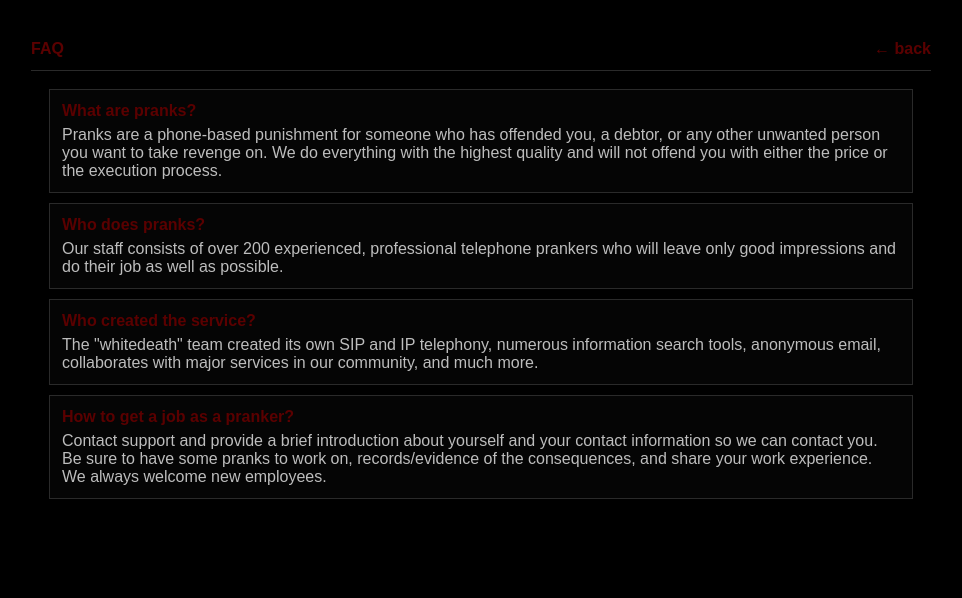
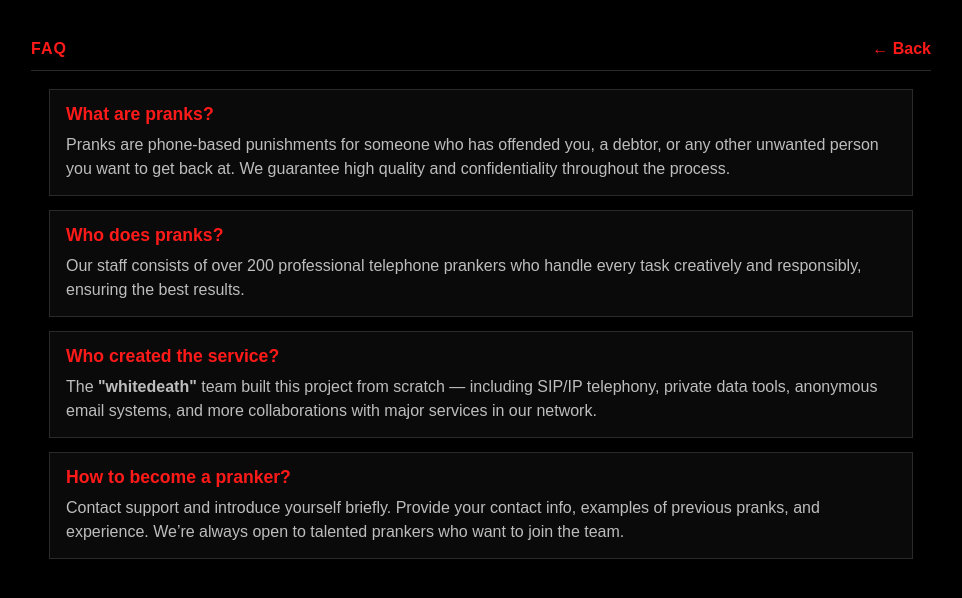
Before and after one commit to rustpranker/newprankingera, a website: page faq.html in a window 1280 px wide. Shown: the whole page, without its empty margins (159-1121 px from the left). Drawn offline with Linux system fonts and the light colour scheme.

Commit message:
Update faq.html

```diff
--- a/faq.html
+++ b/faq.html
@@ -5,26 +5,106 @@
 <meta name="viewport" content="width=device-width,initial-scale=1" />
 <title>FAQ — Pranks Catalogue</title>
 <style>
-:root{--bg:#000;--red:#5a0000;--muted:#bdbdbd;--border:#2a2a2a;font-family:Arial,Helvetica,sans-serif}
-html,body{height:100%;margin:0;background:var(--bg);color:#ddd}
-.container{max-width:900px;margin:0 auto;padding:28px 20px}
-.header{display:flex;align-items:center;justify-content:space-between;padding:12px 0;border-bottom:1px solid var(--border)}
-.header .title{color:var(--red);font-weight:800;text-transform:uppercase}
-.content{padding:18px}
-.q{border:1px solid var(--border);padding:12px;margin-bottom:10px;background:#050505}
-.q h4{color:var(--red);margin:0 0 6px}
-.q p{color:var(--muted);margin:0}
-.back{color:var(--red);text-decoration:none;font-weight:800}
+:root {
+  --bg: #000;
+  --red: #ff1a1a;
+  --muted: #bdbdbd;
+  --border: #2a2a2a;
+  font-family: Arial, Helvetica, sans-serif;
+}
+
+html, body {
+  height: 100%;
+  margin: 0;
+  background: var(--bg);
+  color: #eee;
+}
+
+.container {
+  max-width: 900px;
+  margin: 0 auto;
+  padding: 28px 20px;
+}
+
+.header {
+  display: flex;
+  align-items: center;
+  justify-content: space-between;
+  padding: 12px 0;
+  border-bottom: 1px solid var(--border);
+}
+
+.header .title {
+  color: var(--red);
+  font-weight: 800;
+  text-transform: uppercase;
+  letter-spacing: 1px;
+}
+
+.back {
+  color: var(--red);
+  text-decoration: none;
+  font-weight: 800;
+  transition: color 0.2s ease;
+}
+.back:hover {
+  color: #fff;
+}
+
+.content {
+  padding: 18px;
+}
+
+.q {
+  border: 1px solid var(--border);
+  padding: 14px 16px;
+  margin-bottom: 14px;
+  background: #0a0a0a;
+  transition: box-shadow 0.2s ease;
+}
+.q:hover {
+  box-shadow: 0 0 8px rgba(255, 0, 0, 0.1);
+}
+
+.q h4 {
+  color: var(--red);
+  margin: 0 0 8px;
+  font-size: 1.1rem;
+}
+
+.q p {
+  color: var(--muted);
+  margin: 0;
+  line-height: 1.5;
+}
 </style>
 </head>
 <body>
 <div class="container">
-  <div class="header"><div class="title">FAQ</div><a class="back" href="index.html">← back</a></div>
+  <div class="header">
+    <div class="title">FAQ</div>
+    <a class="back" href="index.html">← Back</a>
+  </div>
   <div class="content">
-    <div class="q"><h4>What are pranks?</h4><p>Pranks are a phone-based punishment for someone who has offended you, a debtor, or any other unwanted person you want to take revenge on. We do everything with the highest quality and will not offend you with either the price or the execution process.</p></div>
-    <div class="q"><h4>Who does pranks?</h4><p>Our staff consists of over 200 experienced, professional telephone prankers who will leave only good impressions and do their job as well as possible.</p></div>
-    <div class="q"><h4>Who created the service?</h4><p>The "whitedeath" team created its own SIP and IP telephony, numerous information search tools, anonymous email, collaborates with major services in our community, and much more.</p></div>
-    <div class="q"><h4>How to get a job as a pranker?</h4><p>Contact support and provide a brief introduction about yourself and your contact information so we can contact you. Be sure to have some pranks to work on, records/evidence of the consequences, and share your work experience. We always welcome new employees.</p></div>
+    <div class="q">
+      <h4>What are pranks?</h4>
+      <p>Pranks are phone-based punishments for someone who has offended you, a debtor, or any other unwanted person you want to get back at. We guarantee high quality and confidentiality throughout the process.</p>
+    </div>
+
+    <div class="q">
+      <h4>Who does pranks?</h4>
+      <p>Our staff consists of over 200 professional telephone prankers who handle every task creatively and responsibly, ensuring the best results.</p>
+    </div>
+
+    <div class="q">
+      <h4>Who created the service?</h4>
+      <p>The <strong>"whitedeath"</strong> team built this project from scratch — including SIP/IP telephony, private data tools, anonymous email systems, and more collaborations with major services in our network.</p>
+    </div>
+
+    <div class="q">
+      <h4>How to become a pranker?</h4>
+      <p>Contact support and introduce yourself briefly. Provide your contact info, examples of previous pranks, and experience. We’re always open to talented prankers who want to join the team.</p>
+    </div>
   </div>
 </div>
 </body>
```
